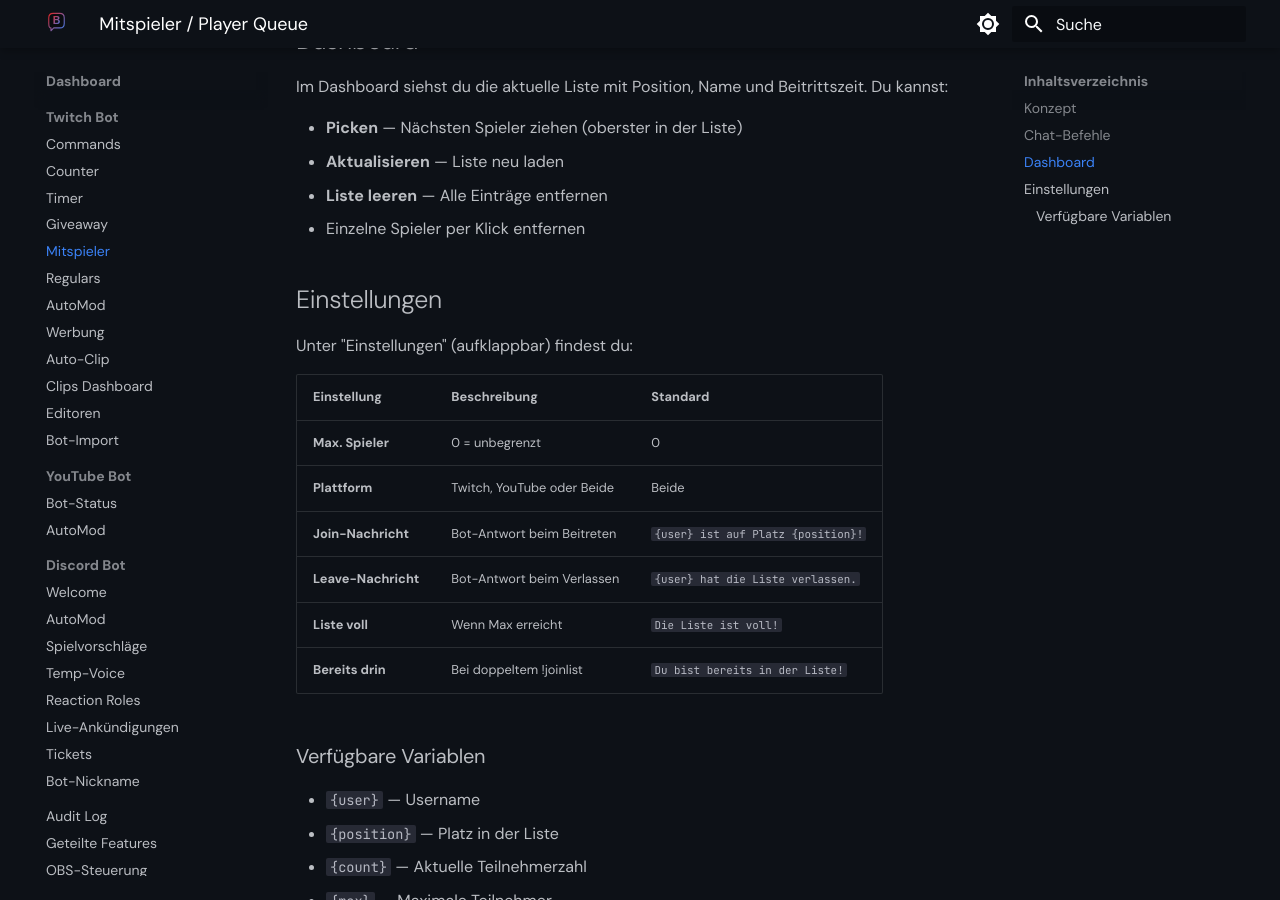
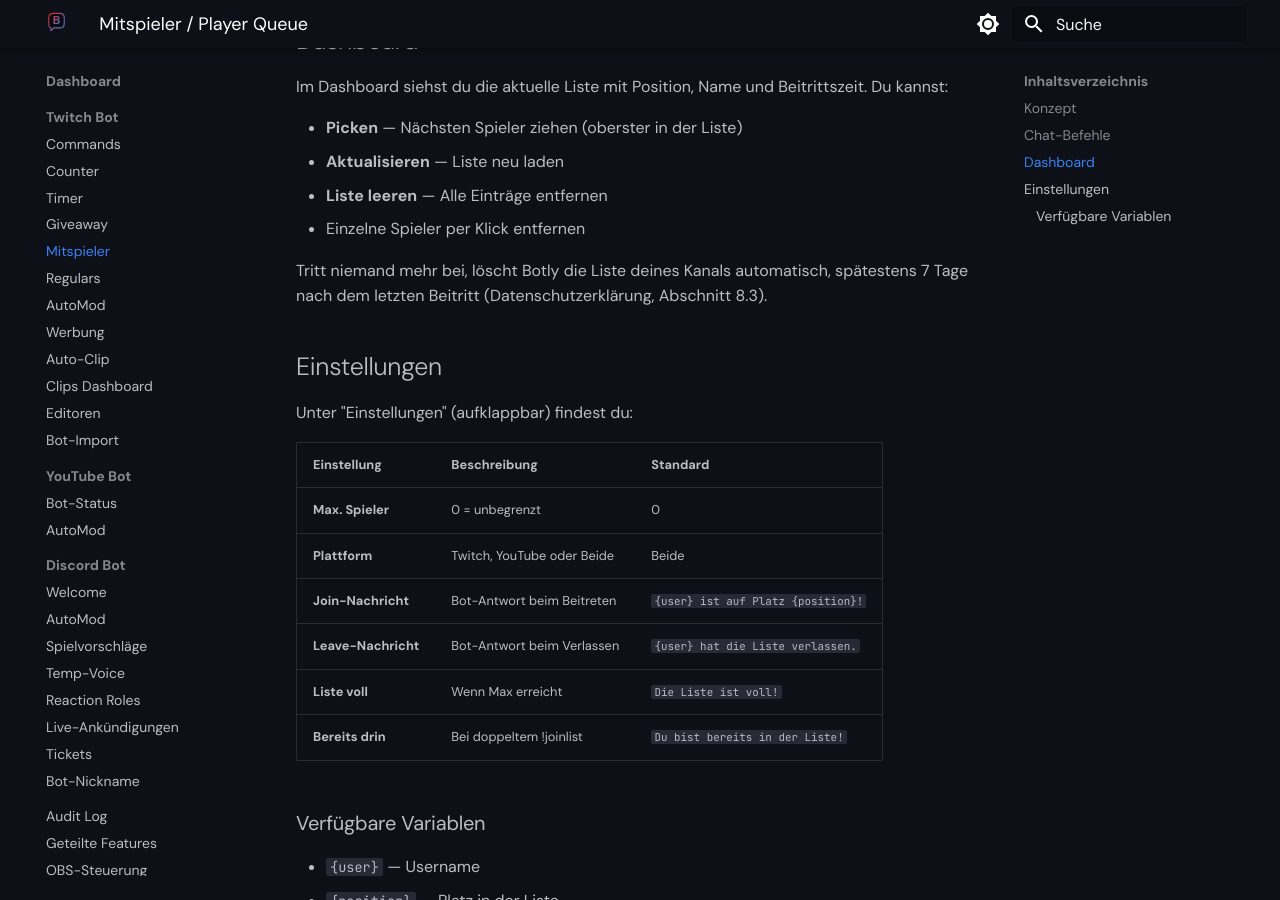
Before and after one commit to thymply/botly-docs, an MkDocs documentation site: the page built from docs/dashboard/twitch/mitspieler.md, in a window 1280 px wide and 900 px high, scrolled down 876 px. Built offline with MkDocs 1.6.1 and Material for MkDocs 9.7.7, drawn with Linux system fonts in a browser that asks for light colours.

Commit message:
Mitspieler-Liste: Löschung 7 Tage nach dem letzten Beitritt (BL-479)

```diff
--- a/docs/dashboard/twitch/mitspieler.md
+++ b/docs/dashboard/twitch/mitspieler.md
@@ -31,6 +31,8 @@ Im Dashboard siehst du die aktuelle Liste mit Position, Name und Beitrittszeit.
 - **Liste leeren** — Alle Einträge entfernen
 - Einzelne Spieler per Klick entfernen
 
+Tritt niemand mehr bei, löscht Botly die Liste deines Kanals automatisch, spätestens 7 Tage nach dem letzten Beitritt (Datenschutzerklärung, Abschnitt 8.3).
+
 <!-- Screenshot: Mitspieler-Liste im Dashboard -->
 
 ## Einstellungen
```
